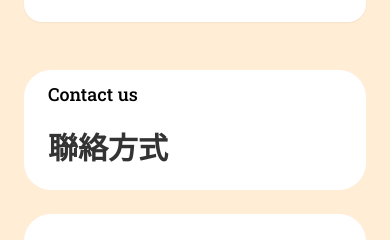
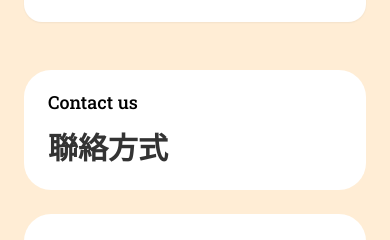
Before and after one commit to zellhuang0503/rumah_papan, a React (Vite) app: page /contact in a window 390 px wide. Shown: the part 369-609 px from the top of the page. Built offline with nearby package versions, Linux system fonts and the light colour scheme.

Commit message:
fix(contact): set title gap to 12px (gap-3) on mobile

```diff
--- a/src/pages/Contact.tsx
+++ b/src/pages/Contact.tsx
@@ -76,7 +76,7 @@ export const Contact: React.FC = () => {
                 {/* Contact Grid Section */}
                 <section className="w-full max-w-[1200px] flex flex-col desktop:flex-row flex-wrap content-start gap-6 desktop:gap-[18px]">
                     {/* Card 1: Contact Title */}
-                    <div className="w-full desktop:w-[288px] h-[120px] desktop:h-[344px] bg-white rounded-[27px] relative overflow-hidden flex flex-col justify-end p-6 desktop:p-[30px] gap-5 desktop:gap-0">
+                    <div className="w-full desktop:w-[288px] h-[120px] desktop:h-[344px] bg-white rounded-[27px] relative overflow-hidden flex flex-col justify-end p-6 desktop:p-[30px] gap-3 desktop:gap-0">
                         <div className="flex items-center gap-[6px] desktop:absolute desktop:top-[230px] desktop:left-[30px]">
                             <span className="text-black text-[18px] font-medium font-['Roboto_Slab']">Contact us</span>
                         </div>
```
